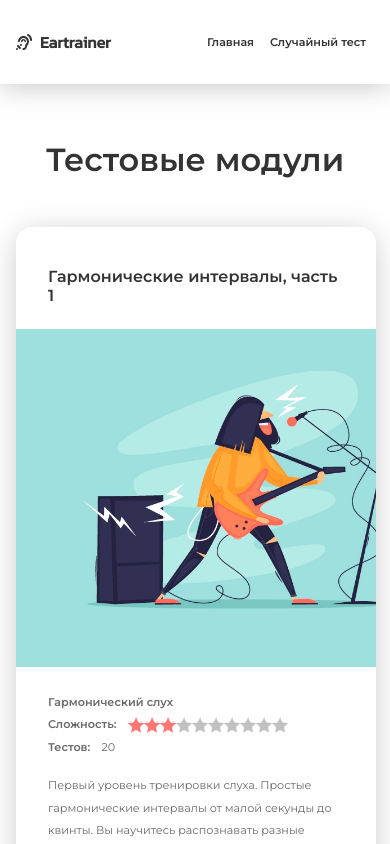
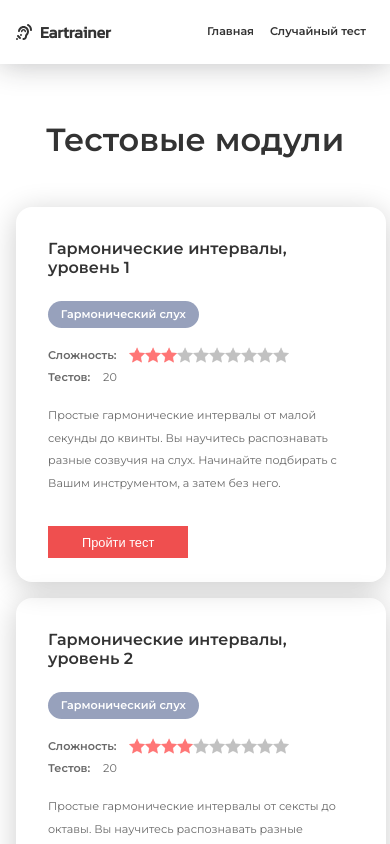
Before and after one commit to Purplejam/eartrainer, a React (Create React App) app: page / in a window 390 px wide. Shown: the top 844 px of the page. Built offline with nearby package versions, Linux system fonts and the light colour scheme.

Commit message:
mobile fixes

```diff
--- a/src/components/GlobalStyles.tsx
+++ b/src/components/GlobalStyles.tsx
@@ -108,7 +108,7 @@ export const GlobalStyle = createGlobalStyle`
            font-size: 0.8rem;
            padding: 1rem 0rem;
        }
-       label p, p, li {
+       label p, p, li, b {
            font-size: 0.7rem;
        }
        button.main-button, button.simple-button {
--- a/src/components/Home.tsx
+++ b/src/components/Home.tsx
@@ -1,6 +1,5 @@
 import Test from './Test';
 import styled from 'styled-components';
-import img6 from "../img/test-6.jpg";
 import {useEffect} from 'react';
 import {allTestsAction} from '../actions/testsInfoAction';
 import {useDispatch} from 'react-redux';
@@ -19,9 +18,10 @@ const HomeStyle = styled.div`
 const TestList = styled.div`
 	padding-top: 1.5rem;
 	display: grid;
-	grid-template-columns: repeat(auto-fit, minmax(360px, 1fr));
-	grid-column-gap: 2rem;
-	grid-row-gap: 2rem;
+	grid-template-columns: repeat(auto-fit, minmax(370px, 1fr));
+	grid-column-gap: 1rem;
+	grid-row-gap: 1rem;
+	grid-auto-rows: 1fr;
 `
 
 //main component
@@ -42,7 +42,6 @@ function Home() {
 	 			: <TestList>
 	 				{tests.map(test => {
 	 					return <Test
-	 					img_link={img6}
 	 					name={test.name}
 	 					complexity={test.complexity}
 	 					slug={test.slug}
--- a/src/components/Nav.tsx
+++ b/src/components/Nav.tsx
@@ -6,7 +6,7 @@ import { FontAwesomeIcon } from '@fortawesome/react-fontawesome';
 
 const NavStyle = styled.nav`
 	padding: 0 5rem;
-	height: 10vh;
+	height: 4rem;
 	display: flex;
 	justify-content: space-between;
 	align-items: center;
@@ -19,12 +19,12 @@ const NavStyle = styled.nav`
 			cursor: pointer;
 			a {
 				padding: 1.5rem 0rem;
-				line-height: 10vh;
+				line-height: 3.6rem;
 			}
 			&:after {
 				display:block;
 		  content: '';
-		  border-bottom: solid 3px #F38BA0;
+		  border-bottom: solid .2rem #F38BA0;
 		  transform: scaleX(0);
 		  transition: transform 180ms ease-in-out;
 		  transform-origin:  0% 50%;
@@ -32,7 +32,7 @@ const NavStyle = styled.nav`
 			&:before {
 				display:block;
 		  content: '';
-		  border-bottom: solid 3px #FFF;
+		  border-bottom: solid .2rem #FFF;
 		  transform: scaleX(0);
 		  transition: transform 180ms ease-in-out;
 		  transform-origin:  0% 50%;
--- a/src/components/Test.tsx
+++ b/src/components/Test.tsx
@@ -10,7 +10,6 @@ import {Action} from 'redux';
 
 
 type TestPropsTypes = {
-	img_link: string,
 	id: number,
 	complexity: number,
 	slug: string,
@@ -21,7 +20,9 @@ type TestPropsTypes = {
 }
 
 const TestStyle = styled.div`
-	padding: 1rem 0rem;
+	height: 100%;
+	position: relative;
+	padding: 2rem 2rem 4rem 2rem;
 	box-shadow: 0px 5px 30px rgba(0, 0, 0, 0.2);
 	border-radius: 1rem;
 	overflow: hidden;
@@ -33,28 +34,42 @@ const TestStyle = styled.div`
 		object-position: left top;
 	}
 	h3 {
-		padding: 1.5rem 2rem;
+		padding: 0;
 	}
 	button {
-		margin-left: 2rem;
+		position: absolute;
+	 bottom: 1.5rem;
+	 left: 0;
+	 transform: translateX(2rem);
 	}
 `
 
 const Description = styled.div`
-	padding: 1.5rem 2rem 2.5rem 2rem;
+	padding: 1.5rem 0;
 	img {
 		display: inline-block;
 		width: 1rem;
 		height: 1rem;
 	}
+
 	.test-description {
 		padding-top: 1rem;
 	}
-	p {
-		b {
-			padding-right: 0.7rem;
-		}
-	}
+
+.technique {
+	text-align: center;
+	display: inline-block;
+	padding: 0 .8rem;
+	border-radius: 20px;
+	background-color: #97A1BC;
+	color: white;
+	font-size: .8rem;
+	margin-bottom: 1rem;
+}
+
+.description-header {
+	padding-right: 0.8rem;
+}
 `
 
 const Raiting = styled.p`
@@ -81,7 +96,7 @@ function getStarRaiting(qty: number) {
 }
 
 //main component
-function Test({img_link, name, slug, complexity, description, quantity, technique}: TestPropsTypes) {
+function Test({name, slug, complexity, description, quantity, technique}: TestPropsTypes) {
 
 	const dispatch: ThunkDispatch<AppStateType, void, Action> = useDispatch();
 	function currentTestHandler(slug: string) {
@@ -92,13 +107,10 @@ function Test({img_link, name, slug, complexity, description, quantity, techniqu
  	<Link to="/current-test">
    <TestStyle onClick={() => currentTestHandler(slug)}>
    	<h3>{name}</h3>
-   	<div>
-   		<img src={img_link} alt="testtest"/>
-   	</div>
    	<Description>
-   		<p><b>{technique}</b></p>
-   		<Raiting><b>Сложность:</b>{getStarRaiting(complexity)}</Raiting>
-   		<p><b>Тестов:</b>{quantity}</p>
+   		<p className="technique"><b>{technique}</b></p>
+   		<Raiting><b className="description-header">Сложность:</b>{getStarRaiting(complexity)}</Raiting>
+   		<p><b className="description-header">Тестов:</b>{quantity}</p>
    		<p className="test-description">{description}</p>
    	</Description>
    	<button className="main-button">Пройти тест</button>
--- a/src/data/allTestsInfo.tsx
+++ b/src/data/allTestsInfo.tsx
@@ -12,19 +12,27 @@ const allTestsInfo: testInfoType[] = [
 	{
 	'id': 1,
 	'quantity': 20,
-	'name': 'Гармонические интервалы, часть 1',
+	'name': 'Гармонические интервалы, уровень 1',
 	'slug': 'melodic-intervals-1',
 	'technique': 'Гармонический слух',
 	'complexity': 3,
-	'description': 'Первый уровень тренировки слуха. Простые гармонические интервалы от малой секунды до квинты. Вы научитесь распознавать разные созвучия на слух. Начинайте подбирать с Вашим инструментом, а затем без него.'},
+	'description': 'Простые гармонические интервалы от малой секунды до квинты. Вы научитесь распознавать разные созвучия на слух. Начинайте подбирать с Вашим инструментом, а затем без него.'},
 {
 	'id': 2,
 	'quantity': 20,
-	'name': 'Гармонические интервалы, часть 2',
+	'name': 'Гармонические интервалы, уровень 2',
 	'slug': 'melodic-intervals-2',
+	'technique': 'Гармонический слух',
+	'complexity': 4,
+	'description': 'Простые гармонические интервалы от сексты до октавы. Вы научитесь распознавать разные созвучия на слух. Начинайте подбирать с Вашим инструментом, а затем без него.'},
+{
+	'id': 3,
+	'quantity': 20,
+	'name': 'Рассинхрон, уровень 1',
+	'slug': 'synchronisation-1',
 	'technique': 'Гармонически1 слух',
 	'complexity': 4,
-	'description': 'Второй уровень тренировки слуха. Простые гармонические интервалы от сексты до октавы. Вы научитесь распознавать разные созвучия на слух. Начинайте подбирать с Вашим инструментом, а затем без него.'},
+	'description': 'Простые гармонические интервалы от сексты до октавы. Вы научитесь распознавать разные созвучия на слух. Начинайте подбирать с Вашим инструментом, а затем без него.'},
 ]
 
 export default allTestsInfo;
```
